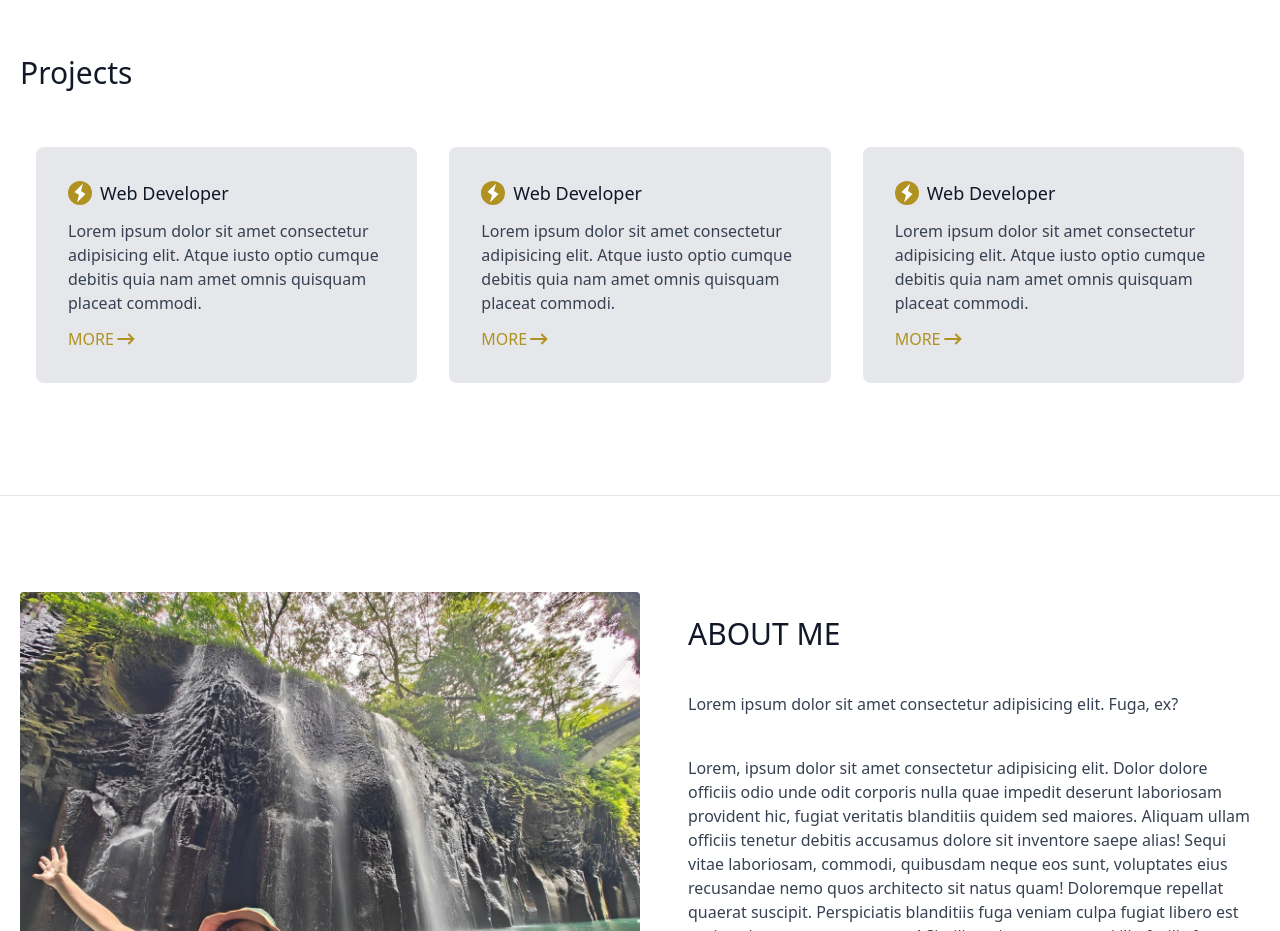
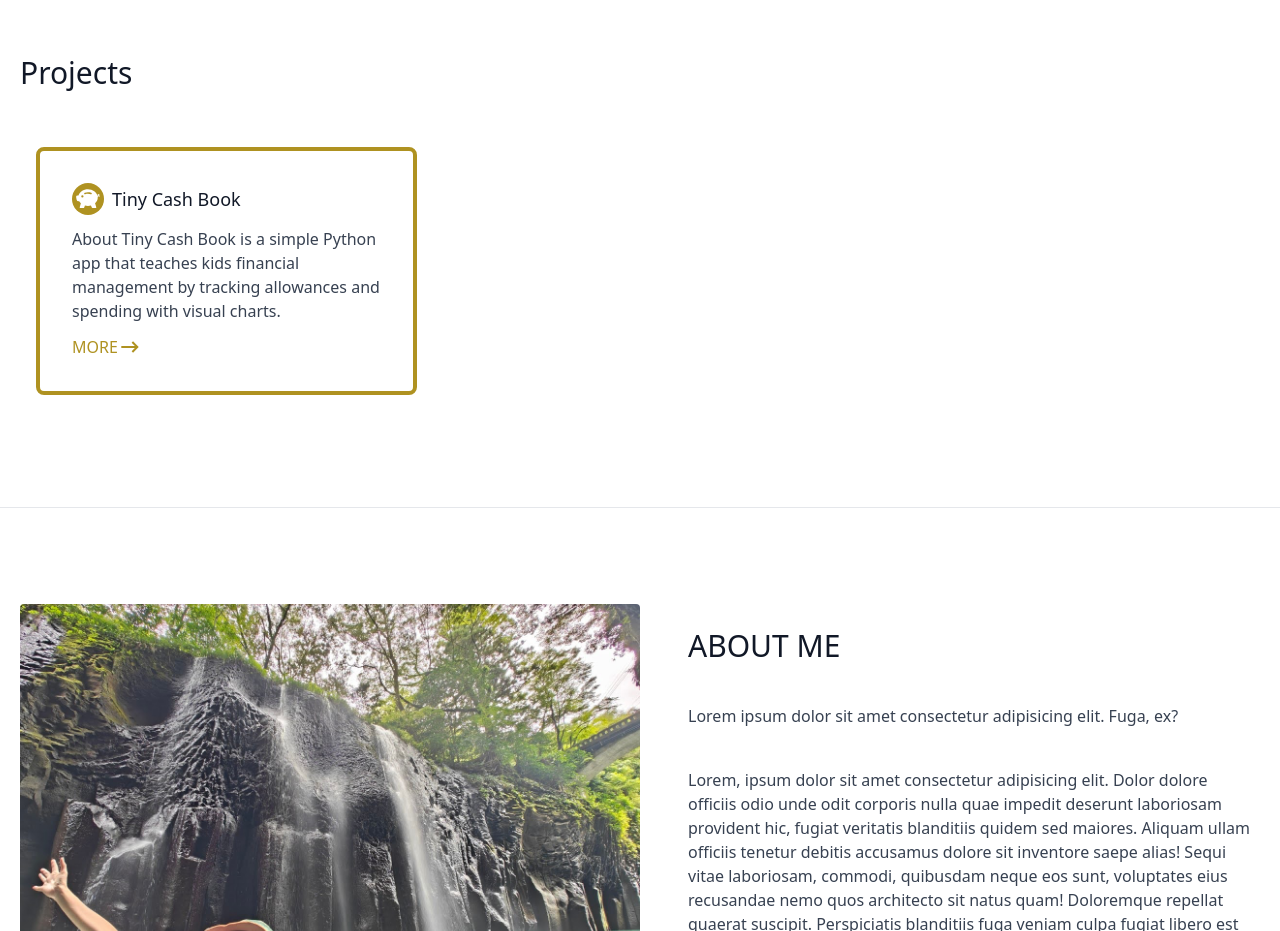
Before and after one commit to mayupaca/mayufolio2, a React (Vite) app: page / in a window 1280 px wide. Shown: the part 1400-2331 px from the top of the page. Built offline with nearby package versions, Linux system fonts and the light colour scheme.

Commit message:
changed project cards design

```diff
--- a/src/components/Project.jsx
+++ b/src/components/Project.jsx
@@ -9,123 +9,31 @@ function Project() {
         </h1>
         <div className="flex flex-wrap">
           <div className="md:w-1/3 p-4">
-            <div className="bg-gray-200 rounded-lg p-8">
+            <div className="border-4 border-custom-gold rounded-lg p-8">
               <div className="flex items-center mb-3">
-                <div className="bg-[#AF9221] text-white rounded-full">
+                <div className="bg-[#AF9221] text-white rounded-full flex justify-center items-center w-8 h-8">
                   <svg
+                    xmlns="http://www.w3.org/2000/svg"
                     width="24"
                     height="24"
-                    viewBox="0 0 24 24"
-                    fill="none"
-                    xmlns="http://www.w3.org/2000/svg"
+                    fill="currentColor"
+                    class="bi bi-piggy-bank-fill"
+                    viewBox="0 0 16 16"
                   >
-                    <path
-                      d="M9 21.5L17.5 13L13 10L15 2.5L6.5 11L11 14L9 21.5Z"
-                      fill="currentColor"
-                    />
+                    <path d="M7.964 1.527c-2.977 0-5.571 1.704-6.32 4.125h-.55A1 1 0 0 0 .11 6.824l.254 1.46a1.5 1.5 0 0 0 1.478 1.243h.263c.3.513.688.978 1.145 1.382l-.729 2.477a.5.5 0 0 0 .48.641h2a.5.5 0 0 0 .471-.332l.482-1.351c.635.173 1.31.267 2.011.267.707 0 1.388-.095 2.028-.272l.543 1.372a.5.5 0 0 0 .465.316h2a.5.5 0 0 0 .478-.645l-.761-2.506C13.81 9.895 14.5 8.559 14.5 7.069q0-.218-.02-.431c.261-.11.508-.266.705-.444.315.306.815.306.815-.417 0 .223-.5.223-.461-.026a1 1 0 0 0 .09-.255.7.7 0 0 0-.202-.645.58.58 0 0 0-.707-.098.74.74 0 0 0-.375.562c-.024.243.082.48.32.654a2 2 0 0 1-.259.153c-.534-2.664-3.284-4.595-6.442-4.595m7.173 3.876a.6.6 0 0 1-.098.21l-.044-.025c-.146-.09-.157-.175-.152-.223a.24.24 0 0 1 .117-.173c.049-.027.08-.021.113.012a.2.2 0 0 1 .064.199m-8.999-.65a.5.5 0 1 1-.276-.96A7.6 7.6 0 0 1 7.964 3.5c.763 0 1.497.11 2.18.315a.5.5 0 1 1-.287.958A6.6 6.6 0 0 0 7.964 4.5c-.64 0-1.255.09-1.826.254ZM5 6.25a.75.75 0 1 1-1.5 0 .75.75 0 0 1 1.5 0" />
                   </svg>
                 </div>
                 <h2 className="text-gray-900 text-lg font-medium ml-2">
-                  Web Developer
+                  Tiny Cash Book
                 </h2>
               </div>
               <div>
                 <p>
-                  Lorem ipsum dolor sit amet consectetur adipisicing elit. Atque
-                  iusto optio cumque debitis quia nam amet omnis quisquam
-                  placeat commodi.
+                  About Tiny Cash Book is a simple Python app that teaches kids
+                  financial management by tracking allowances and spending with
+                  visual charts.
                 </p>
-                <a href="#" className="flex mt-3 text-custom-gold items-center">
-                  MORE
-                  <svg
-                    width="24"
-                    height="24"
-                    viewBox="0 0 24 24"
-                    fill="none"
-                    xmlns="http://www.w3.org/2000/svg"
-                  >
-                    <path
-                      d="M15.0378 6.34317L13.6269 7.76069L16.8972 11.0157L3.29211 11.0293L3.29413 13.0293L16.8619 13.0157L13.6467 16.2459L15.0643 17.6568L20.7079 11.9868L15.0378 6.34317Z"
-                      fill="currentColor"
-                    />
-                  </svg>
-                </a>
-              </div>
-            </div>
-          </div>
-          <div className="md:w-1/3 p-4">
-            <div className="bg-gray-200 rounded-lg p-8">
-              <div className="flex items-center mb-3">
-                <div className="bg-[#AF9221] text-white rounded-full">
-                  <svg
-                    width="24"
-                    height="24"
-                    viewBox="0 0 24 24"
-                    fill="none"
-                    xmlns="http://www.w3.org/2000/svg"
-                  >
-                    <path
-                      d="M9 21.5L17.5 13L13 10L15 2.5L6.5 11L11 14L9 21.5Z"
-                      fill="currentColor"
-                    />
-                  </svg>
-                </div>
-                <h2 className="text-gray-900 text-lg font-medium ml-2">
-                  Web Developer
-                </h2>
-              </div>
-              <div>
-                <p>
-                  Lorem ipsum dolor sit amet consectetur adipisicing elit. Atque
-                  iusto optio cumque debitis quia nam amet omnis quisquam
-                  placeat commodi.
-                </p>
-                <a href="#" className="flex mt-3 text-custom-gold items-center">
-                  MORE
-                  <svg
-                    width="24"
-                    height="24"
-                    viewBox="0 0 24 24"
-                    fill="none"
-                    xmlns="http://www.w3.org/2000/svg"
-                  >
-                    <path
-                      d="M15.0378 6.34317L13.6269 7.76069L16.8972 11.0157L3.29211 11.0293L3.29413 13.0293L16.8619 13.0157L13.6467 16.2459L15.0643 17.6568L20.7079 11.9868L15.0378 6.34317Z"
-                      fill="currentColor"
-                    />
-                  </svg>
-                </a>
-              </div>
-            </div>
-          </div>
-          <div className="md:w-1/3 p-4">
-            <div className="bg-gray-200 rounded-lg p-8">
-              <div className="flex items-center mb-3">
-                <div className="bg-[#AF9221] text-white rounded-full">
-                  <svg
-                    width="24"
-                    height="24"
-                    viewBox="0 0 24 24"
-                    fill="none"
-                    xmlns="http://www.w3.org/2000/svg"
-                  >
-                    <path
-                      d="M9 21.5L17.5 13L13 10L15 2.5L6.5 11L11 14L9 21.5Z"
-                      fill="currentColor"
-                    />
-                  </svg>
-                </div>
-                <h2 className="text-gray-900 text-lg font-medium ml-2">
-                  Web Developer
-                </h2>
-              </div>
-              <div>
-                <p>
-                  Lorem ipsum dolor sit amet consectetur adipisicing elit. Atque
-                  iusto optio cumque debitis quia nam amet omnis quisquam
-                  placeat commodi.
-                </p>
-                <a href="#" className="flex mt-3 text-custom-gold items-center">
+                <a href="https://github.com/mayupaca/tiny-cash-book" className="flex mt-3 text-custom-gold items-center">
                   MORE
                   <svg
                     width="24"
```
